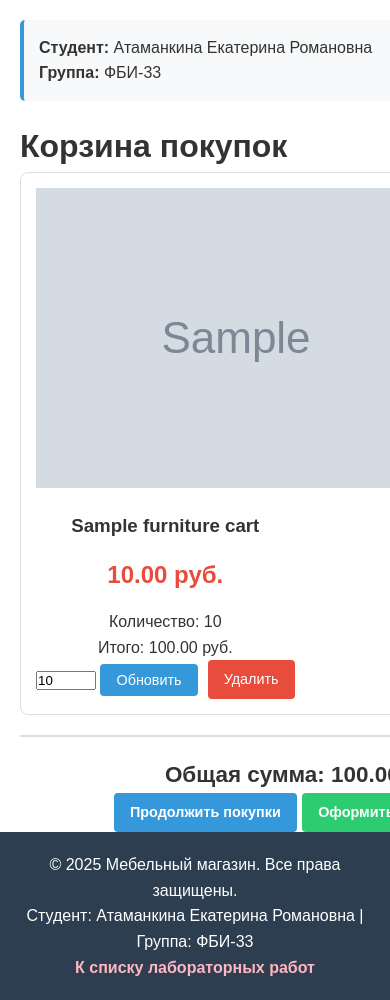
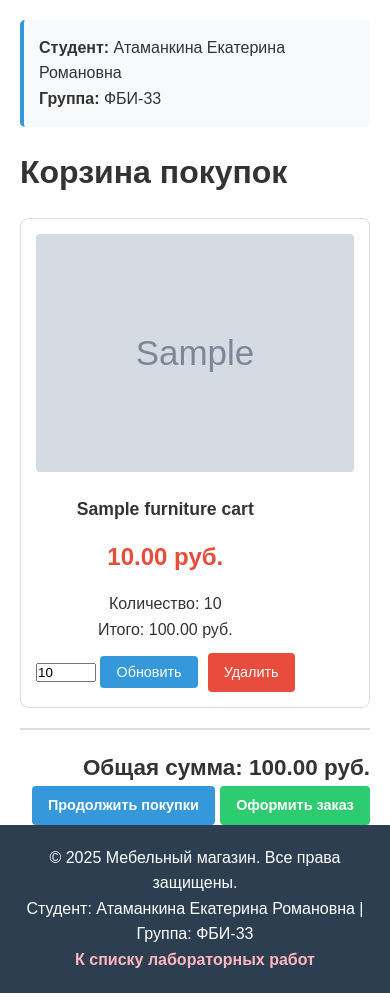
Before and after one commit to tmnknkt/labor, a Flask app: page /rgz/cart in a window 390 px wide; the page is wider, and only the part inside the window is pictured. Shown: the part 189-1189 px from the top of that part. Run offline with Flask 3, Linux system fonts and the light colour scheme; the visitor is signed in with stand-in values (Sample User, id 1); grey boxes marked "Sample" are stand-in pictures; a database or web service that is not in the repository returns one stand-in record (values such as "Sample title"); some libraries are stand-ins or nearby versions.

Commit message:
Изменение размера картинок в корзине (РГЗ)

```diff
--- a/static/rgz/css/style.css
+++ b/static/rgz/css/style.css
@@ -226,6 +226,10 @@ footer {
     margin-top: auto;
 }
 
+.cart-items {
+    margin: 20px 0;
+}
+
 .cart-item {
     display: flex;
     align-items: center;
@@ -240,16 +244,30 @@ footer {
     width: 100px;
     height: 100px;
     margin-right: 20px;
+    flex-shrink: 0;
+}
+
+.cart-item-image img {
+    width: 100%;
+    height: 100%;
+    object-fit: contain;
+    border-radius: 4px;
 }
 
 .cart-item-info {
     flex-grow: 1;
 }
 
+.cart-item-info h3 {
+    margin-bottom: 10px;
+    font-size: 1.1rem;
+}
+
 .cart-item-actions {
     display: flex;
     gap: 10px;
     align-items: center;
+    margin-top: 10px;
 }
 
 .cart-total {
@@ -259,6 +277,18 @@ footer {
     margin-top: 20px;
     padding-top: 20px;
     border-top: 2px solid #ddd;
+}
+
+.no-image-small {
+    width: 100px;
+    height: 100px;
+    background: #f5f5f5;
+    display: flex;
+    align-items: center;
+    justify-content: center;
+    border-radius: 4px;
+    color: #999;
+    font-style: italic;
 }
 
 .categories-grid {
@@ -304,6 +334,13 @@ footer {
 
     .cart-item-image {
         margin: 0 0 15px 0;
+        width: 150px;
+        height: 150px;
+    }
+
+    .no-image-small {
+        width: 150px;
+        height: 150px;
     }
 }
 
--- a/templates/rgz/cart.html
+++ b/templates/rgz/cart.html
@@ -13,7 +13,7 @@
             {% if item.image_url %}
                 <img src="{{ url_for('static', filename='rgz/images/' + item.image_url) }}" alt="{{ item.name }}">
             {% else %}
-                <div class="no-image">Нет изображения</div>
+                <div class="no-image-small">Нет изображения</div>
             {% endif %}
         </div>
         <div class="cart-item-info">
@@ -44,7 +44,7 @@
     </div>
 </div>
 {% else %}
-<div class="empty-cart content-center">
+<div class="empty-cart">
     <p>Ваша корзина пуста</p>
     <a href="{{ url_for('rgz.products') }}" class="btn">Начать покупки</a>
 </div>
```
